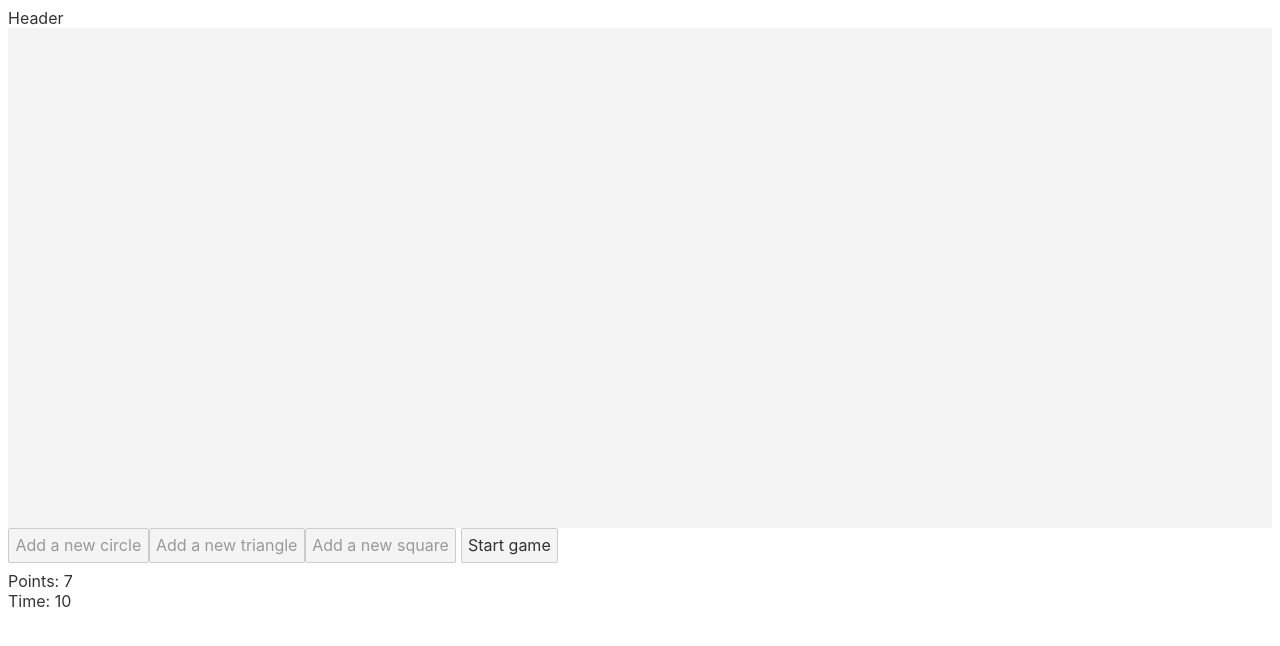
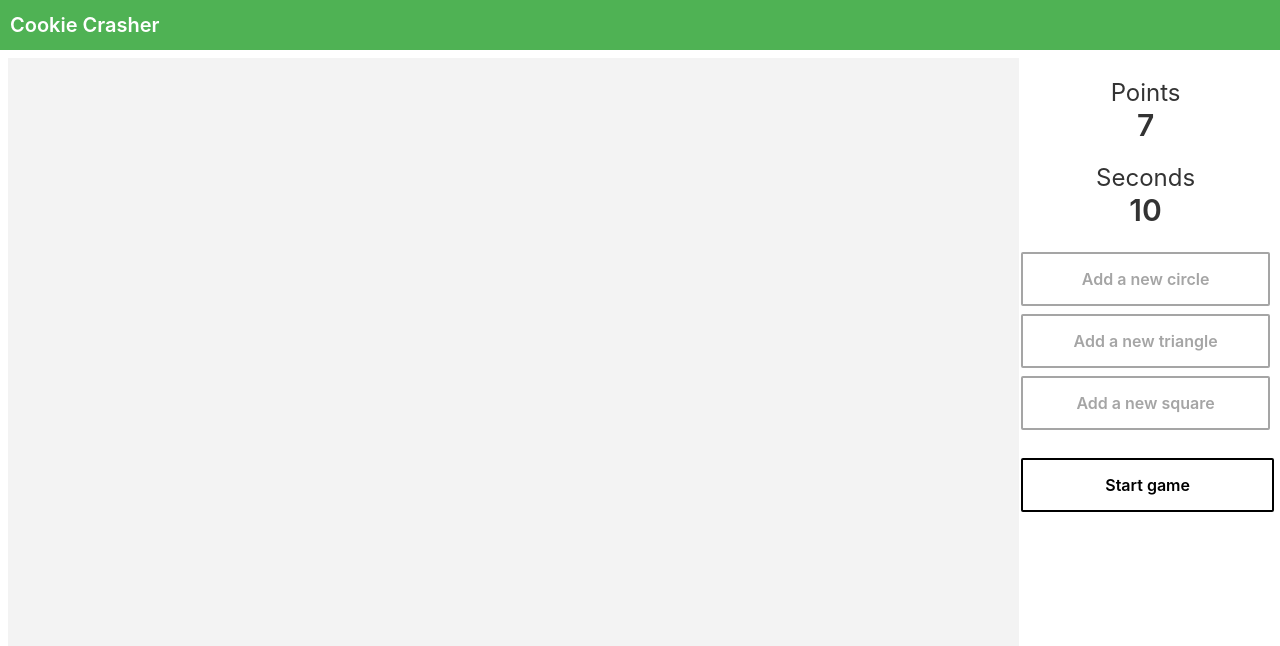
Before and after one commit to CrisTowi/cookie-crasher, a Svelte app: page / in a window 1280 px wide. Shown: the top 646 px of the page. Built offline with nearby package versions, Linux system fonts and the light colour scheme.

Commit message:
Add some styles to make it look cool

```diff
--- a/src/App.svelte
+++ b/src/App.svelte
@@ -44,12 +44,31 @@ const handleStart = () => {
 :global(.shape-figure) {
 	cursor: pointer;
 }
+
+.Main-container {
+	margin-top: 50px;
+	display: flex;
+}
+
+.Main-Board-container {
+	width: 80%;
+	height: calc(100vh - 65px);
+}
+
+.Main-Aside-container {
+	width: 20%;
+	height: calc(100vh - 65px);
+}
 </style>
 
 <main>
 	<Header />
-	<div class="main-container">
-		<Board shapes={shapes} />
-		<Aside onStart={handleStart} shapeDict={shapeDict} onAddShape={handleAddShape} />
+	<div class="Main-container">
+		<div class="Main-Board-container">
+			<Board shapes={shapes} />
+		</div>
+		<div class="Main-Aside-container">
+			<Aside onStart={handleStart} shapeDict={shapeDict} onAddShape={handleAddShape} />
+		</div>
 	</div>
 </main>
--- a/src/containers/Aside.svelte
+++ b/src/containers/Aside.svelte
@@ -4,22 +4,107 @@ import { points, started, time, finalPoints } from '../store';
 export let onAddShape;
 export let onStart;
 export let shapeDict;
-
 </script>
 
+<style>
+.aside-button-container {
+  margin: 20px 0px;
+  display: flex;
+  flex-direction: column;
+}
+
+.aside-button {
+  background-color: white;
+  border: none;
+  padding: 15px 32px;
+  text-align: center;
+  text-decoration: none;
+  font-size: 16px;
+  margin: 4px 2px;
+  cursor: pointer;
+  font-weight: 600;
+}
+
+.aside-button.circle {
+  border: 2px solid #C15F4B;
+  color: #C15F4B;
+}
+
+.aside-button.triangle {
+  border: 2px solid #87AD5B;
+  color: #87AD5B;
+}
+
+.aside-button.square {
+  border: 2px solid #3D7BA0;
+  color: #3D7BA0;
+}
+
+.aside-button.start-game {
+  width: 100%;
+  border: 2px solid black;
+  color: black;
+}
+
+.aside-button:disabled,.aside-button[disabled] {
+  color: #A5A5A5;
+  border: 2px solid #A5A5A5;
+}
+
+.Aside-count {
+  margin: 20px 0px;
+  text-align: center;
+}
+
+.Aside-count-label {
+  font-size: 24px;
+  font-weight: 400;
+}
+
+.Aside-count-amount {
+  font-size: 30px;
+  font-weight: 600;
+}
+</style>
+
 <div class="Aside">
-  {#each shapeDict as shape}
-    <button disabled={$points < shape.cost || !$started} on:click={() => onAddShape(shape)}>{`Add a new ${shape.shape}`}</button>
-  {/each}
+  <div class="Aside-count">
+    <div class="Aside-count-label">
+      Points
+    </div>
+    <div class="Aside-count-amount">
+      {$points}
+    </div>
+  </div>
+  <div class="Aside-count">
+    <div class="Aside-count-label">
+      Seconds
+    </div>
+    <div class="Aside-count-amount">
+      {$time}
+    </div>
+  </div>
 
-  <button disabled={$started} on:click={onStart}>Start game</button>
-  <div>
-    Points: {$points}
+  <div class="aside-button-container">
+    {#each shapeDict as shape}
+      <button
+        class={`aside-button ${shape.shape}`}
+        disabled={$points < shape.cost || !$started}
+        on:click={() => onAddShape(shape)}>
+        {`Add a new ${shape.shape}`}
+      </button>
+    {/each}
   </div>
-  <div>
-    Time: {$time}
-  </div>
+
+  <button class="aside-button start-game" disabled={$started} on:click={onStart}>Start game</button>
   {#if $finalPoints !== 0}
-    Game over! {$finalPoints}
+    <div class="Aside-count">
+      <div class="Aside-count-label">
+        Game over!
+      </div>
+      <div class="Aside-count-amount">
+        {$finalPoints}
+      </div>
+    </div>
   {/if}
 </div>
--- a/src/containers/Board.svelte
+++ b/src/containers/Board.svelte
@@ -5,11 +5,15 @@ export let shapes;
 </script>
 
 <style>
+.Board {
+  height: inherit;
+}
+
 .Board-container {
   position: relative;
   background-color: #F3F3F3;
   width: 100%;
-  height: 500px;
+  height: 100%;
 }
 </style>
 
--- a/src/containers/Header.svelte
+++ b/src/containers/Header.svelte
@@ -1,3 +1,20 @@
+<style>
+.Header {
+  align-items: center;
+  background-color: #4FB254;
+  color: white;
+  display: flex;
+  font-size: 20px;
+  font-weight: 600;
+  height: 50px;
+  left: 0px;
+  padding: 0px 10px;
+  position: fixed;
+  right: 0px;
+  top: 0px;
+}
+</style>
+
 <div class="Header">
-  Header
+  Cookie Crasher
 </div>
--- a/src/data.js
+++ b/src/data.js
@@ -1,21 +1,21 @@
 export const shapeDict = [
   {
     shape: 'circle',
-    color: 'blue',
+    color: '#C15F4B',
     speed: 1,
     pointsRate: 1,
     cost: 7,
   },
   {
     shape: 'triangle',
-    color: 'green',
+    color: '#87AD5B',
     speed: 2,
     pointsRate: 2,
     cost: 15,
   },
   {
     shape: 'square',
-    color: 'red',
+    color: '#3D7BA0',
     speed: 3,
     pointsRate: 3,
     cost: 20,
```
